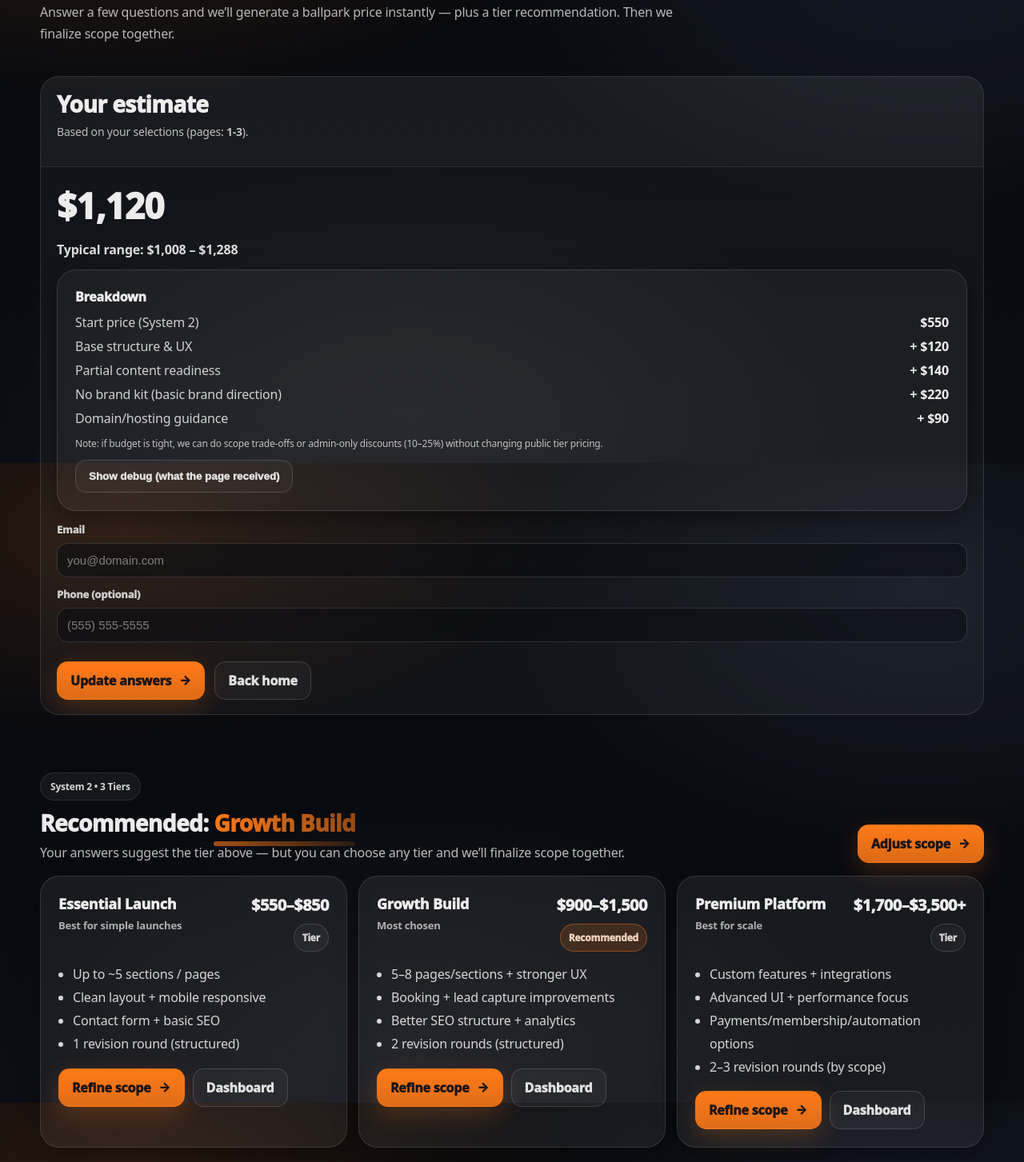
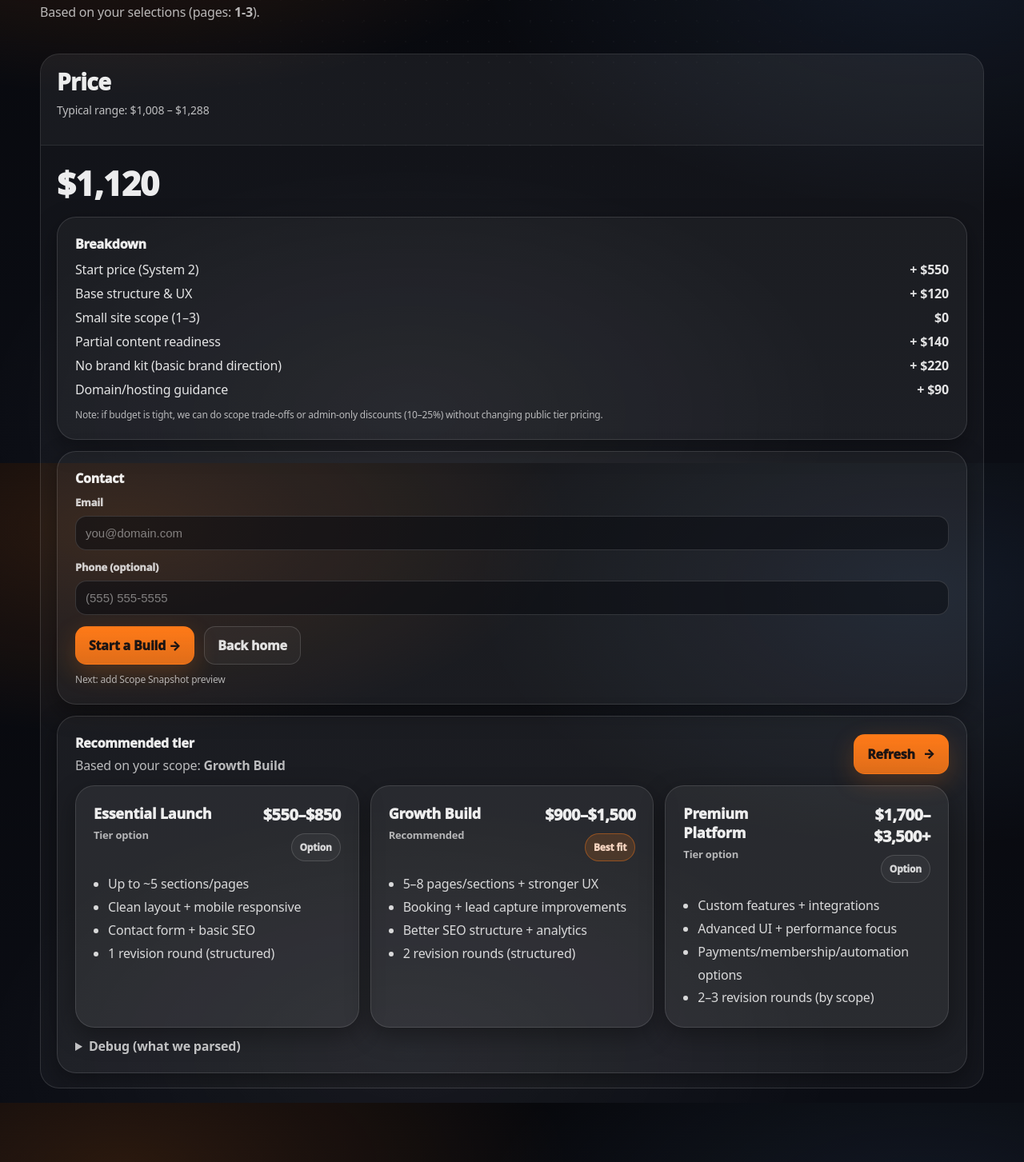
Before and after one commit to kkoly10/website-builder, a Next.js app: page /estimate in a window 1280 px wide. Shown: the part 221-1674 px from the top of the page at 80% size. Built offline with nearby package versions, Linux system fonts and the light colour scheme.

Commit message:
Update EstimateClient.tsx

```diff
--- a/app/estimate/EstimateClient.tsx
+++ b/app/estimate/EstimateClient.tsx
@@ -1,7 +1,8 @@
 "use client";
 
-import { useState } from "react";
+import { useMemo, useState } from "react";
 import Link from "next/link";
+import { useSearchParams } from "next/navigation";
 
 type SearchParams = Record<string, string | string[] | undefined>;
 
@@ -18,7 +19,6 @@ type Intake = {
   membership: boolean;
 
   wantsAutomation: string;
-
   hasBrand: string;
   contentReady: string;
   domainHosting: string;
@@ -32,243 +32,216 @@ type LegacyProps = { intake: Intake; leadEmail: string; leadPhone: string };
 type NewProps = { searchParams: SearchParams };
 type Props = Partial<LegacyProps> & Partial<NewProps>;
 
-function pick(params: SearchParams, key: string) {
+/** normalize values from server-style SearchParams */
+function pickObj(params: SearchParams, key: string) {
   const v = params?.[key];
   return Array.isArray(v) ? (v[0] ?? "") : (v ?? "");
 }
 
+/** normalize values from useSearchParams() */
+function pickUrl(sp: URLSearchParams, key: string) {
+  return sp.get(key) ?? "";
+}
+
 function asBool(v: string) {
-  const s = (v ?? "").toString().trim().toLowerCase();
+  const s = (v ?? "").toLowerCase().trim();
   return s === "1" || s === "true" || s === "yes" || s === "on";
 }
 
-function norm(s: string) {
-  return (s ?? "").toString().trim();
-}
-
-function normLower(s: string) {
-  return norm(s).toLowerCase();
-}
-
-function normPages(p: string) {
-  const v = norm(p);
-
-  // supports multiple historical labels (you used different ones across versions)
-  const map: Record<string, string> = {
-    "1-3": "1-3",
-    "1–3": "1-3",
-    "1 to 3": "1-3",
-
-    "4-5": "4-5",
-    "4–5": "4-5",
-
-    "4-6": "4-6",
-    "4–6": "4-6",
-
-    "6-8": "6-8",
-    "6–8": "6-8",
-
-    "7-10": "7-10",
-    "7–10": "7-10",
-
-    "9+": "9+",
-    "9 +": "9+",
-    "9plus": "9+",
-
-    "10+": "10+",
-    "10 +": "10+",
-  };
-
-  const key = v.replace(/\s+/g, " ").trim();
-  return map[key] ?? v;
-}
-
-function money(n: number) {
-  return `$${Math.round(n).toLocaleString()}`;
-}
-
-function computePricing(intake: Intake) {
-  // System 2 baseline
-  const START_PRICE = 550;
-
-  const breakdown: { label: string; amount: number }[] = [];
-  const add = (label: string, amount: number) => {
-    if (!amount) return;
-    breakdown.push({ label, amount });
-  };
-
-  let total = START_PRICE;
-
-  const pages = normPages(intake.pages);
-  const websiteType = normLower(intake.websiteType);
-  const intent = normLower(intake.intent);
-  const contentReady = normLower(intake.contentReady);
-  const timeline = normLower(intake.timeline);
-  const wantsAutomation = normLower(intake.wantsAutomation);
-  const hasBrand = normLower(intake.hasBrand);
-  const domainHosting = normLower(intake.domainHosting);
-
-  // Pages mapping (STRICT)
-  const pageAddMap: Record<string, number> = {
-    "1-3": 0,
-    "4-5": 220,
-    "4-6": 320,
-    "6-8": 650,
-    "7-10": 900,
-    "9+": 1100,
-    "10+": 1300,
-  };
-  const pageAdd = pageAddMap[pages] ?? 220; // safe fallback
-  total += pageAdd;
-  add(`Pages (${pages || "unknown"})`, pageAdd);
-
-  // Base structure complexity
-  const isEcom = websiteType.includes("ecommerce") || intent.includes("selling");
-  const typeAdd = isEcom ? 380 : 120;
-  total += typeAdd;
-  add("Base structure & UX", typeAdd);
-
-  // Features
-  if (intake.booking) {
-    total += 220;
-    add("Booking / scheduling", 220);
-  }
-  if (intake.payments) {
-    total += 420;
-    add("Payments / checkout", 420);
-  }
-  if (intake.blog) {
-    total += 180;
-    add("Blog / content setup", 180);
-  }
-  if (intake.membership) {
-    total += 650;
-    add("Membership / gated content", 650);
-  }
-
-  // Automation
-  if (wantsAutomation === "yes") {
-    total += 260;
-    add("Automations", 260);
-  }
-
-  // Content readiness
-  if (contentReady === "not ready") {
-    total += 320;
-    add("Content not ready (extra copy/structure)", 320);
-  } else if (contentReady === "some") {
-    total += 140;
-    add("Partial content readiness", 140);
-  }
-
-  // Brand kit
-  if (hasBrand === "no") {
-    total += 220;
-    add("No brand kit (basic brand direction)", 220);
-  }
-
-  // Domain/hosting help
-  if (domainHosting === "no") {
-    total += 90;
-    add("Domain/hosting guidance", 90);
-  }
-
-  // Rush handling (supports multiple label styles)
-  const isRush =
-    timeline.includes("rush") ||
-    timeline.includes("under 14") ||
-    timeline.includes("under14") ||
-    timeline.includes("1-2") ||
-    timeline.includes("1–2");
-  if (isRush) {
-    total += 280;
-    add("Rush timeline", 280);
-  }
-
-  // Clamp
-  total = Math.max(550, Math.min(3500, total));
-
-  const rangeLow = Math.round(total * 0.9);
-  const rangeHigh = Math.round(total * 1.15);
-
-  // Tier
-  let tier: "Essential" | "Growth" | "Premium" = "Growth";
-  if (total <= 850) tier = "Essential";
-  else if (total <= 1500) tier = "Growth";
-  else tier = "Premium";
-
-  return { total, rangeLow, rangeHigh, tier, breakdown, pages };
-}
-
-function Row({ label, value }: { label: string; value: string }) {
-  return (
-    <div style={{ display: "flex", justifyContent: "space-between", gap: 12 }}>
-      <div style={{ opacity: 0.86 }}>{label}</div>
-      <div style={{ fontWeight: 900 }}>{value}</div>
-    </div>
-  );
+function hasAnyEstimateParams(sp: URLSearchParams) {
+  // If ANY of these exist, we consider URL to be the source of truth.
+  const keys = [
+    "pages",
+    "websiteType",
+    "booking",
+    "payments",
+    "blog",
+    "membership",
+    "wantsAutomation",
+    "hasBrand",
+    "contentReady",
+    "domainHosting",
+    "timeline",
+    "budget",
+    "intent",
+    "mode",
+  ];
+  return keys.some((k) => sp.has(k));
 }
 
 export default function EstimateClient(props: Props) {
-  // ALWAYS derive intake fresh (no memo traps)
-  const intake: Intake = (() => {
+  const urlParams = useSearchParams();
+
+  // Build intake from URL first (source of truth), else fallback to props.intake, else props.searchParams
+  const intake: Intake = useMemo(() => {
+    const sp = new URLSearchParams(urlParams?.toString() || "");
+
+    // 1) URL params take priority if present
+    if (hasAnyEstimateParams(sp)) {
+      return {
+        mode: pickUrl(sp, "mode") || "estimate",
+        intent: pickUrl(sp, "intent") || "business",
+        intentOther: pickUrl(sp, "intentOther") || "",
+
+        websiteType: pickUrl(sp, "websiteType") || "business",
+        pages: pickUrl(sp, "pages") || "1-3",
+
+        booking: asBool(pickUrl(sp, "booking")),
+        payments: asBool(pickUrl(sp, "payments")),
+        blog: asBool(pickUrl(sp, "blog")),
+        membership: asBool(pickUrl(sp, "membership")),
+
+        wantsAutomation: pickUrl(sp, "wantsAutomation") || "no",
+        hasBrand: pickUrl(sp, "hasBrand") || "no",
+        contentReady: pickUrl(sp, "contentReady") || "some",
+        domainHosting: pickUrl(sp, "domainHosting") || "no",
+        timeline: pickUrl(sp, "timeline") || "2-4w",
+        budget: pickUrl(sp, "budget") || "500-1000",
+        competitorUrl: pickUrl(sp, "competitorUrl") || "",
+        notes: pickUrl(sp, "notes") || "",
+      };
+    }
+
+    // 2) legacy props.intake
     if (props.intake) return props.intake;
 
-    const sp = props.searchParams || {};
+    // 3) server props.searchParams
+    const obj = props.searchParams || {};
     return {
-      mode: pick(sp, "mode") || "estimate",
-      intent: pick(sp, "intent") || "business",
-      intentOther: pick(sp, "intentOther") || "",
-      websiteType: pick(sp, "websiteType") || "business",
-      pages: pick(sp, "pages") || "1-3",
+      mode: pickObj(obj, "mode") || "estimate",
+      intent: pickObj(obj, "intent") || "business",
+      intentOther: pickObj(obj, "intentOther") || "",
 
-      booking: asBool(pick(sp, "booking")),
-      payments: asBool(pick(sp, "payments")),
-      blog: asBool(pick(sp, "blog")),
-      membership: asBool(pick(sp, "membership")),
+      websiteType: pickObj(obj, "websiteType") || "business",
+      pages: pickObj(obj, "pages") || "1-3",
 
-      wantsAutomation: pick(sp, "wantsAutomation") || "no",
+      booking: asBool(pickObj(obj, "booking")),
+      payments: asBool(pickObj(obj, "payments")),
+      blog: asBool(pickObj(obj, "blog")),
+      membership: asBool(pickObj(obj, "membership")),
 
-      hasBrand: pick(sp, "hasBrand") || "no",
-      contentReady: pick(sp, "contentReady") || "some",
-      domainHosting: pick(sp, "domainHosting") || "no",
-      timeline: pick(sp, "timeline") || "2-4w",
-      budget: pick(sp, "budget") || "500-1000",
-      competitorUrl: pick(sp, "competitorUrl") || "",
-      notes: pick(sp, "notes") || "",
+      wantsAutomation: pickObj(obj, "wantsAutomation") || "no",
+      hasBrand: pickObj(obj, "hasBrand") || "no",
+      contentReady: pickObj(obj, "contentReady") || "some",
+      domainHosting: pickObj(obj, "domainHosting") || "no",
+      timeline: pickObj(obj, "timeline") || "2-4w",
+      budget: pickObj(obj, "budget") || "500-1000",
+      competitorUrl: pickObj(obj, "competitorUrl") || "",
+      notes: pickObj(obj, "notes") || "",
     };
-  })();
+  }, [urlParams, props.intake, props.searchParams]);
 
-  // ALWAYS compute pricing fresh
-  const pricing = computePricing(intake);
+  const [email, setEmail] = useState(() => {
+    const sp = new URLSearchParams(urlParams?.toString() || "");
+    return (
+      props.leadEmail ||
+      (urlParams ? pickUrl(sp, "leadEmail") : "") ||
+      pickObj(props.searchParams || {}, "leadEmail") ||
+      ""
+    );
+  });
 
-  const [email, setEmail] = useState(
-    props.leadEmail || pick(props.searchParams || {}, "leadEmail") || ""
+  const [phone, setPhone] = useState(() => {
+    const sp = new URLSearchParams(urlParams?.toString() || "");
+    return (
+      props.leadPhone ||
+      (urlParams ? pickUrl(sp, "leadPhone") : "") ||
+      pickObj(props.searchParams || {}, "leadPhone") ||
+      ""
     );
-  const [phone, setPhone] = useState(
-    props.leadPhone || pick(props.searchParams || {}, "leadPhone") || ""
-  );
+  });
 
-  const [showDebug, setShowDebug] = useState(false);
+  // --- Pricing logic (System 2-ish starter) ---
+  const estimate = useMemo(() => {
+    const items: { label: string; amount: number }[] = [];
 
-  const tiers = [
+    // Start price
+    items.push({ label: "Start price (System 2)", amount: 550 });
+
+    // Base structure / UX always
+    items.push({ label: "Base structure & UX", amount: 120 });
+
+    // Website type impact
+    const type = (intake.websiteType || "").toLowerCase();
+    if (type.includes("ecommerce") || type.includes("e-commerce")) {
+      items.push({ label: "E-commerce complexity", amount: 260 });
+    } else if (type.includes("landing")) {
+      items.push({ label: "Landing page focus", amount: 60 });
+    }
+
+    // Pages
+    const pages = intake.pages;
+    if (pages === "1-3") items.push({ label: "Small site scope (1–3)", amount: 0 });
+    else if (pages === "4-5" || pages === "4-6") items.push({ label: "Pages (4–6)", amount: 180 });
+    else if (pages === "6-8" || pages === "7-10") items.push({ label: "Pages (6–10)", amount: 320 });
+    else if (pages === "9+" || pages === "10+") items.push({ label: "Pages (9+ / 10+)", amount: 520 });
+
+    // Features
+    if (intake.booking) items.push({ label: "Booking / scheduling", amount: 180 });
+    if (intake.payments) items.push({ label: "Payments / checkout", amount: 280 });
+    if (intake.blog) items.push({ label: "Blog / posts setup", amount: 140 });
+    if (intake.membership) items.push({ label: "Membership / gated content", amount: 420 });
+
+    // Automation
+    const auto = (intake.wantsAutomation || "").toLowerCase();
+    if (auto === "yes") items.push({ label: "Automations requested", amount: 220 });
+
+    // Content readiness
+    const cr = (intake.contentReady || "").toLowerCase();
+    if (cr === "some") items.push({ label: "Partial content readiness", amount: 140 });
+    if (cr === "not" || cr.includes("not")) items.push({ label: "Content not ready (structure + guidance)", amount: 260 });
+
+    // Brand / domain guidance
+    const hb = (intake.hasBrand || "").toLowerCase();
+    if (hb === "no") items.push({ label: "No brand kit (basic brand direction)", amount: 220 });
+
+    const dh = (intake.domainHosting || "").toLowerCase();
+    if (dh === "no") items.push({ label: "Domain/hosting guidance", amount: 90 });
+
+    // Timeline rush
+    const tl = (intake.timeline || "").toLowerCase();
+    if (tl.includes("rush") || tl.includes("under") || tl.includes("14")) {
+      items.push({ label: "Rush timeline", amount: 250 });
+    }
+
+    const total = items.reduce((sum, i) => sum + i.amount, 0);
+
+    // clamp to your system 2 public limits (soft)
+    const min = 550;
+    const max = 3500;
+    const clamped = Math.max(min, Math.min(max, total));
+
+    return {
+      total: clamped,
+      rangeLow: Math.round(clamped * 0.9),
+      rangeHigh: Math.round(clamped * 1.15),
+      items,
+    };
+  }, [intake]);
+
+  const tiers = useMemo(() => {
+    // Simple recommendation based on total
+    const t = estimate.total;
+
+    const rec =
+      t <= 850 ? "Essential Launch" : t <= 1500 ? "Growth Build" : "Premium Platform";
+
+    return {
+      recommended: rec,
+      list: [
         {
-      key: "Essential",
           name: "Essential Launch",
           price: "$550–$850",
-      badge: "Best for simple launches",
           bullets: [
-        "Up to ~5 sections / pages",
+            "Up to ~5 sections/pages",
             "Clean layout + mobile responsive",
             "Contact form + basic SEO",
             "1 revision round (structured)",
           ],
         },
         {
-      key: "Growth",
           name: "Growth Build",
           price: "$900–$1,500",
-      badge: "Most chosen",
           bullets: [
             "5–8 pages/sections + stronger UX",
             "Booking + lead capture improvements",
@@ -277,10 +250,8 @@ export default function EstimateClient(props: Props) {
           ],
         },
         {
-      key: "Premium",
           name: "Premium Platform",
           price: "$1,700–$3,500+",
-      badge: "Best for scale",
           bullets: [
             "Custom features + integrations",
             "Advanced UI + performance focus",
@@ -288,14 +259,9 @@ export default function EstimateClient(props: Props) {
             "2–3 revision rounds (by scope)",
           ],
         },
-  ] as const;
-
-  const tierLabel =
-    pricing.tier === "Essential"
-      ? "Essential Launch"
-      : pricing.tier === "Growth"
-      ? "Growth Build"
-      : "Premium Platform";
+      ],
+    };
+  }, [estimate.total]);
 
   return (
     <main className="container" style={{ padding: "42px 0 80px" }}>
@@ -306,93 +272,58 @@ export default function EstimateClient(props: Props) {
 
       <div style={{ height: 12 }} />
 
-      <h1 className="h1">Get a quick estimate</h1>
-      <p className="p" style={{ maxWidth: 820, marginTop: 10 }}>
-        Answer a few questions and we’ll generate a ballpark price instantly — plus a tier
-        recommendation. Then we finalize scope together.
+      <h1 className="h1">Your estimate</h1>
+      <p className="p" style={{ maxWidth: 860, marginTop: 10 }}>
+        Based on your selections (pages: <strong>{intake.pages}</strong>).
       </p>
 
       <div style={{ height: 22 }} />
 
       <section className="panel">
         <div className="panelHeader">
-          <h2 className="h2">Your estimate</h2>
+          <h2 className="h2">Price</h2>
           <p className="pDark" style={{ marginTop: 8 }}>
-            Based on your selections (pages: <strong>{pricing.pages}</strong>).
+            Typical range: ${estimate.rangeLow.toLocaleString()} – ${estimate.rangeHigh.toLocaleString()}
           </p>
         </div>
 
         <div className="panelBody">
           <div style={{ display: "grid", gap: 14 }}>
-            <div style={{ fontSize: 44, fontWeight: 950, letterSpacing: -0.8 }}>
-              {money(pricing.total)}
-            </div>
-
-            <div style={{ fontWeight: 800, opacity: 0.92 }}>
-              Typical range: {money(pricing.rangeLow)} – {money(pricing.rangeHigh)}
+            <div style={{ fontSize: 42, fontWeight: 950, letterSpacing: -0.8 }}>
+              ${estimate.total.toLocaleString()}
             </div>
 
             <div className="card" style={{ background: "rgba(255,255,255,0.04)" }}>
               <div className="cardInner">
                 <div style={{ fontWeight: 950, marginBottom: 10 }}>Breakdown</div>
                 <div style={{ display: "grid", gap: 8 }}>
-                  <Row label="Start price (System 2)" value={money(550)} />
-                  {pricing.breakdown.map((x) => (
-                    <Row key={x.label} label={x.label} value={`+ ${money(x.amount)}`} />
+                  {estimate.items.map((it) => (
+                    <div
+                      key={it.label}
+                      style={{
+                        display: "flex",
+                        justifyContent: "space-between",
+                        gap: 12,
+                        color: "rgba(255,255,255,0.88)",
+                      }}
+                    >
+                      <div>{it.label}</div>
+                      <div style={{ fontWeight: 900 }}>
+                        {it.amount === 0 ? "$0" : `+ $${it.amount}`}
+                      </div>
+                    </div>
                   ))}
                 </div>
 
-                <div style={{ marginTop: 12, fontSize: 12, opacity: 0.78 }}>
-                  Note: if budget is tight, we can do scope trade-offs or admin-only discounts
-                  (10–25%) without changing public tier pricing.
+                <div style={{ marginTop: 12, fontSize: 12, color: "rgba(255,255,255,0.68)" }}>
+                  Note: if budget is tight, we can do scope trade-offs or admin-only discounts (10–25%) without changing public tier pricing.
+                </div>
+              </div>
             </div>
 
-                <div style={{ marginTop: 12 }}>
-                  <button
-                    type="button"
-                    className="btn btnGhost"
-                    onClick={() => setShowDebug((s) => !s)}
-                  >
-                    {showDebug ? "Hide debug" : "Show debug (what the page received)"}
-                  </button>
-                </div>
-
-                {showDebug && (
-                  <pre
-                    style={{
-                      marginTop: 12,
-                      padding: 12,
-                      borderRadius: 12,
-                      background: "rgba(0,0,0,0.35)",
-                      border: "1px solid rgba(255,255,255,0.10)",
-                      overflowX: "auto",
-                      fontSize: 12,
-                      lineHeight: 1.5,
-                      color: "rgba(255,255,255,0.86)",
-                    }}
-                  >
-{JSON.stringify(
-  {
-    pages: intake.pages,
-    booking: intake.booking,
-    payments: intake.payments,
-    blog: intake.blog,
-    membership: intake.membership,
-    wantsAutomation: intake.wantsAutomation,
-    contentReady: intake.contentReady,
-    hasBrand: intake.hasBrand,
-    domainHosting: intake.domainHosting,
-    timeline: intake.timeline,
-    websiteType: intake.websiteType,
-    intent: intake.intent,
-  },
-  null,
-  2
-)}
-                  </pre>
-                )}
-              </div>
-            </div>
+            <div className="card" style={{ background: "rgba(255,255,255,0.04)" }}>
+              <div className="cardInner">
+                <div style={{ fontWeight: 950, marginBottom: 10 }}>Contact</div>
 
                 <div style={{ display: "grid", gap: 12 }}>
                   <div>
@@ -416,53 +347,52 @@ export default function EstimateClient(props: Props) {
                   </div>
                 </div>
 
-            <div className="row" style={{ marginTop: 10 }}>
+                <div style={{ height: 14 }} />
+
+                <div className="row">
                   <Link className="btn btnPrimary" href="/build">
-                Update answers <span className="btnArrow">→</span>
+                    Start a Build →
                   </Link>
                   <Link className="btn btnGhost" href="/">
                     Back home
                   </Link>
                 </div>
+
+                <div style={{ fontSize: 12, color: "rgba(255,255,255,0.65)", marginTop: 10 }}>
+                  Next: add Scope Snapshot preview
                 </div>
-        </div>
-      </section>
-
-      <div style={{ height: 18 }} />
-
-      <section className="section">
-        <div style={{ display: "flex", alignItems: "end", justifyContent: "space-between", gap: 12, flexWrap: "wrap" }}>
-          <div>
-            <div className="kicker">System 2 • 3 Tiers</div>
-            <h2 className="h2" style={{ marginTop: 12 }}>
-              Recommended: <span className="underline">{tierLabel}</span>
-            </h2>
-            <div style={{ opacity: 0.78, marginTop: 8, maxWidth: 780, lineHeight: 1.6 }}>
-              Your answers suggest the tier above — but you can choose any tier and we’ll finalize scope together.
               </div>
             </div>
 
-          <Link className="btn btnPrimary" href="/build">
-            Adjust scope <span className="btnArrow">→</span>
+            <div className="card" style={{ background: "rgba(255,255,255,0.04)" }}>
+              <div className="cardInner">
+                <div style={{ display: "flex", justifyContent: "space-between", gap: 12, flexWrap: "wrap" }}>
+                  <div>
+                    <div style={{ fontWeight: 950 }}>Recommended tier</div>
+                    <div style={{ color: "rgba(255,255,255,0.70)", marginTop: 6 }}>
+                      Based on your scope: <strong>{tiers.recommended}</strong>
+                    </div>
+                  </div>
+                  <Link className="btn btnPrimary" href="/estimate">
+                    Refresh <span className="btnArrow">→</span>
                   </Link>
                 </div>
 
-        <div className="tierGrid" style={{ marginTop: 16 }}>
-          {tiers.map((t) => {
-            const hot = t.key === pricing.tier;
+                <div className="tierGrid" style={{ marginTop: 14 }}>
+                  {tiers.list.map((t) => {
+                    const hot = t.name === tiers.recommended;
                     return (
-              <div key={t.key} className="card cardHover">
+                      <div key={t.name} className="card cardHover">
                         <div className="cardInner">
                           <div className="tierHead">
                             <div>
                               <div className="tierName">{t.name}</div>
-                      <div className="tierSub">{t.badge}</div>
+                              <div className="tierSub">{hot ? "Recommended" : "Tier option"}</div>
                             </div>
-
                             <div style={{ textAlign: "right" }}>
                               <div className="tierPrice">{t.price}</div>
                               <div className={`badge ${hot ? "badgeHot" : ""}`} style={{ marginTop: 10 }}>
-                        {hot ? "Recommended" : "Tier"}
+                                {hot ? "Best fit" : "Option"}
                               </div>
                             </div>
                           </div>
@@ -472,23 +402,40 @@ export default function EstimateClient(props: Props) {
                               <li key={b}>{b}</li>
                             ))}
                           </ul>
-
-                  <div className="tierCTA">
-                    <Link className="btn btnPrimary" href="/build">
-                      Refine scope <span className="btnArrow">→</span>
-                    </Link>
-                    <Link className="btn btnGhost" href="/dashboard">
-                      Dashboard
-                    </Link>
-                  </div>
                         </div>
                       </div>
                     );
                   })}
                 </div>
 
-        <div style={{ marginTop: 16, opacity: 0.78, fontSize: 13 }}>
-          Next: add Scope Snapshot preview
+                <details style={{ marginTop: 12 }}>
+                  <summary style={{ cursor: "pointer", color: "rgba(255,255,255,0.72)", fontWeight: 900 }}>
+                    Debug (what we parsed)
+                  </summary>
+                  <pre style={{ whiteSpace: "pre-wrap", marginTop: 10 }}>
+{JSON.stringify(
+  {
+    pages: intake.pages,
+    booking: intake.booking,
+    payments: intake.payments,
+    blog: intake.blog,
+    membership: intake.membership,
+    wantsAutomation: intake.wantsAutomation,
+    contentReady: intake.contentReady,
+    hasBrand: intake.hasBrand,
+    domainHosting: intake.domainHosting,
+    timeline: intake.timeline,
+    websiteType: intake.websiteType,
+    intent: intake.intent,
+  },
+  null,
+  2
+)}
+                  </pre>
+                </details>
+              </div>
+            </div>
+          </div>
         </div>
       </section>
     </main>
```
Lines whose indentation alone changed are shown as unchanged.
